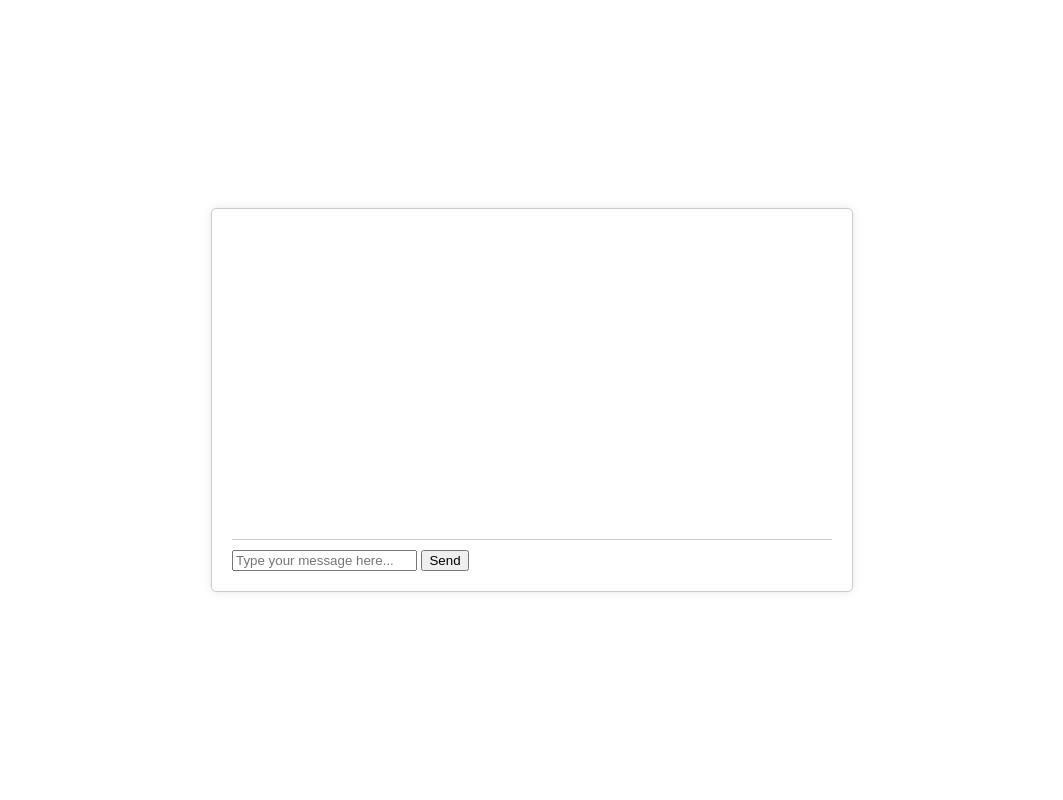
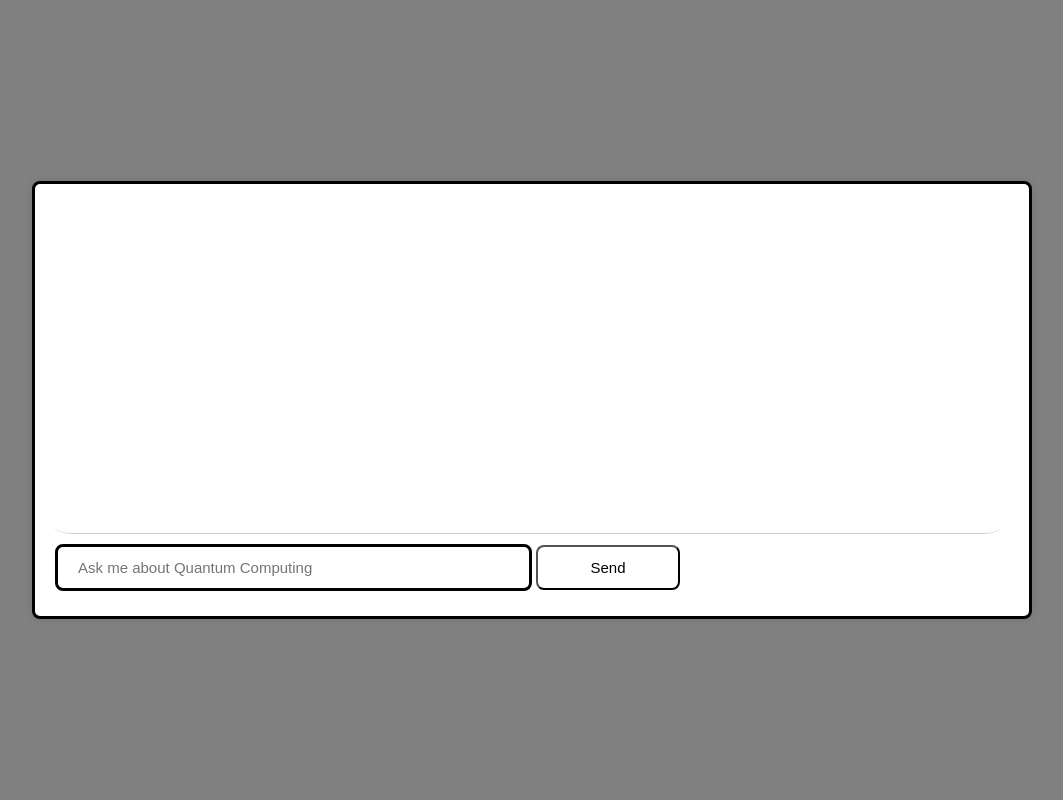
Before and after one commit to wcolglazier/R42-2024, a Flask app: page / in a window 1280 px wide. Shown: the whole page, without its empty margins (108-1171 px from the left). Run offline with Flask 3, Linux system fonts and the light colour scheme.

Commit message:
Add files via upload
Added CSS

```diff
--- a/Quantum Prof GUI - Assistant updated/templates/index.html
+++ b/Quantum Prof GUI - Assistant updated/templates/index.html
@@ -5,6 +5,7 @@
     <meta name="viewport" content="width=device-width, initial-scale=1.0">
     <title>Chat with Assistant</title>
     <style>
+
         body {
             font-family: Arial, sans-serif;
             display: flex;
@@ -13,14 +14,37 @@
             justify-content: center;
             height: 100vh;
             margin: 0;
+            background-color: gray;
         }
+        /* nav {
+            background-color: #333;
+            color: #fff;
+            padding: 10px 0;
+        }
+        nav a {
+            color: #fff;
+            text-decoration: none;
+            padding: 14px 20px;
+            display: inline-block;
+            font-size: 16px;
+        }
+        nav a:hover {
+            background-color: #575757;
+            border-radius: 4px;
+        } */
         #chat-container {
             width: 80%;
-            max-width: 600px;
+            max-width: 1000px;
             border: 1px solid #ccc;
             padding: 20px;
             border-radius: 5px;
             box-shadow: 0 0 10px rgba(0, 0, 0, 0.1);
+            background-color: white;
+            box-sizing: border-box;
+            border-color: black;
+            border: 3px solid;
+            border-radius: 8px;
+
         }
         #messages {
             height: 300px;
@@ -28,23 +52,68 @@
             border-bottom: 1px solid #ccc;
             margin-bottom: 10px;
             padding-bottom: 10px;
+            border-radius: 2%;
+            width: 95%;
+            padding: 12px 20px;
+            margin: 5px 0;
+            transition-duration: 0.2s;
         }
         .message {
             margin-bottom: 10px;
         }
+        input{
+            border-radius: 2%;
+            width: 50%;
+            padding: 12px 20px;
+            margin: 5px 0;
+            transition-duration: 0.2s;
+            box-sizing: border-box;
+            border-color: black;
+            border: 3px solid;
+            border-radius: 8px;
+            font-size: 15px;
+
+        }
         .message.user {
             text-align: right;
+            font-weight: bold;
+            color: blue;
         }
         .message.assistant {
             text-align: left;
         }
+        button{
+            border-radius: 2%;
+            width: 15%;
+            background-color: transparent;
+            transition-duration: 0.1s;
+            font-size: 15px;
+            padding: 12px 20px;
+            border-radius: 8px;
+        }
+        button:hover{
+            background-color: rgb(93, 92, 92);
+            color: white;
+        }
+        button:active{
+            background-color: darkgray;
+            color: white
+        }
+
     </style>
+    <!-- <link rel="stylesheet" href="{{ url_for('static', filename='styles.css') }}"> -->
 </head>
 <body>
+    <!-- <nav>
+        <a href="/">Tuned Chatbot</a>
+        <a href="/untuned">Untuned Chatbot</a>
+    </nav> -->
     <div id="chat-container">
         <div id="messages"></div>
-        <input type="text" id="message-input" placeholder="Type your message here..." />
-        <button onclick="sendMessage()">Send</button>
+        <div id="user-items">
+            <input type="text" id="message-input" placeholder="Ask me about Quantum Computing" />
+            <button onclick="sendMessage()">Send</button>
+        </div>
     </div>
     <script>
         function sendMessage() {
@@ -53,7 +122,7 @@
             if (message.trim() === '') return;
 
             const messagesContainer = document.getElementById('messages');
-            messagesContainer.innerHTML += `<div class="message user">${message}</div>`;
+            messagesContainer.innerHTML += `<div class="message user">You: ${message}</div>`;
             messageInput.value = '';
 
             fetch('/chat', {
```
